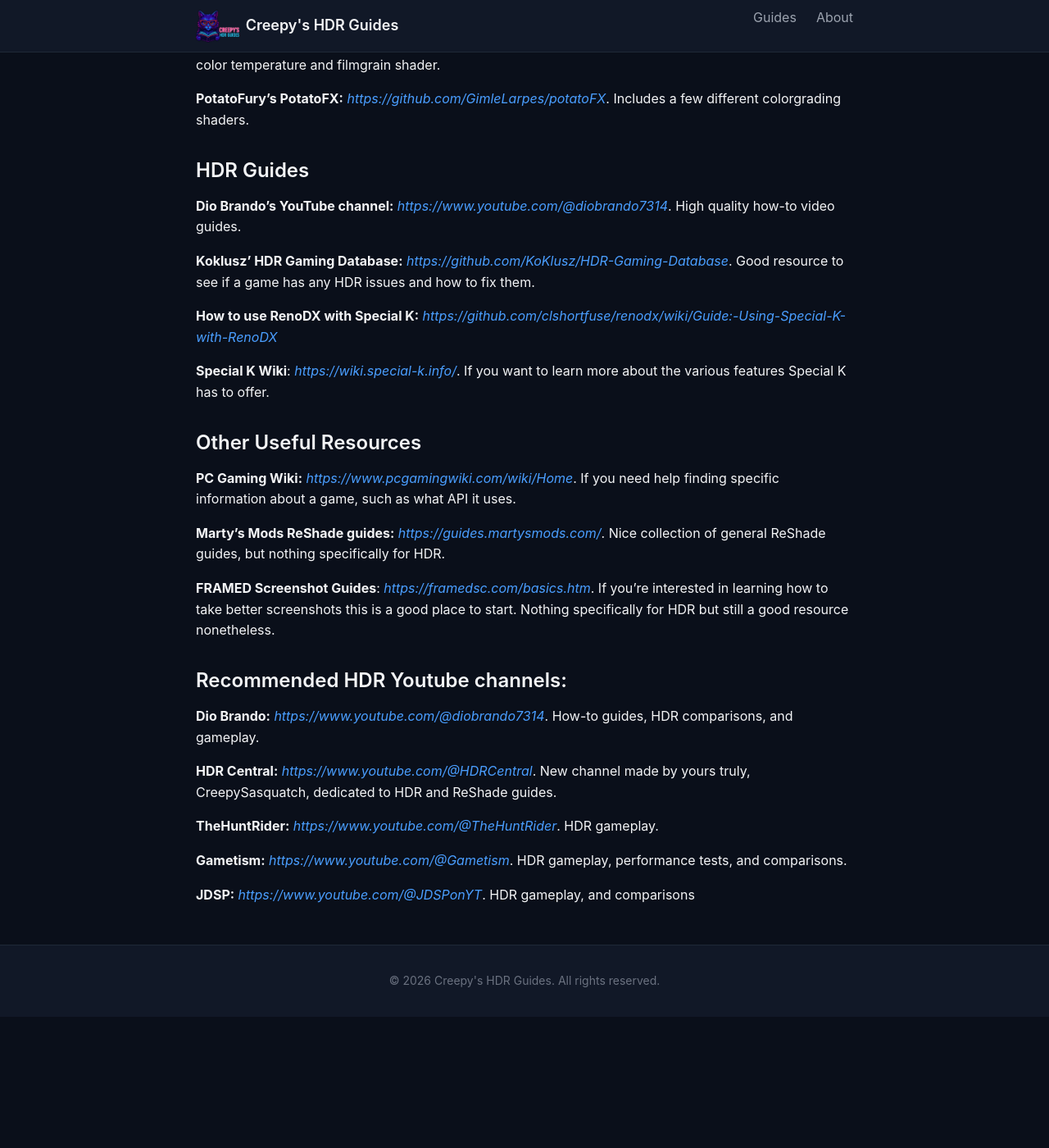
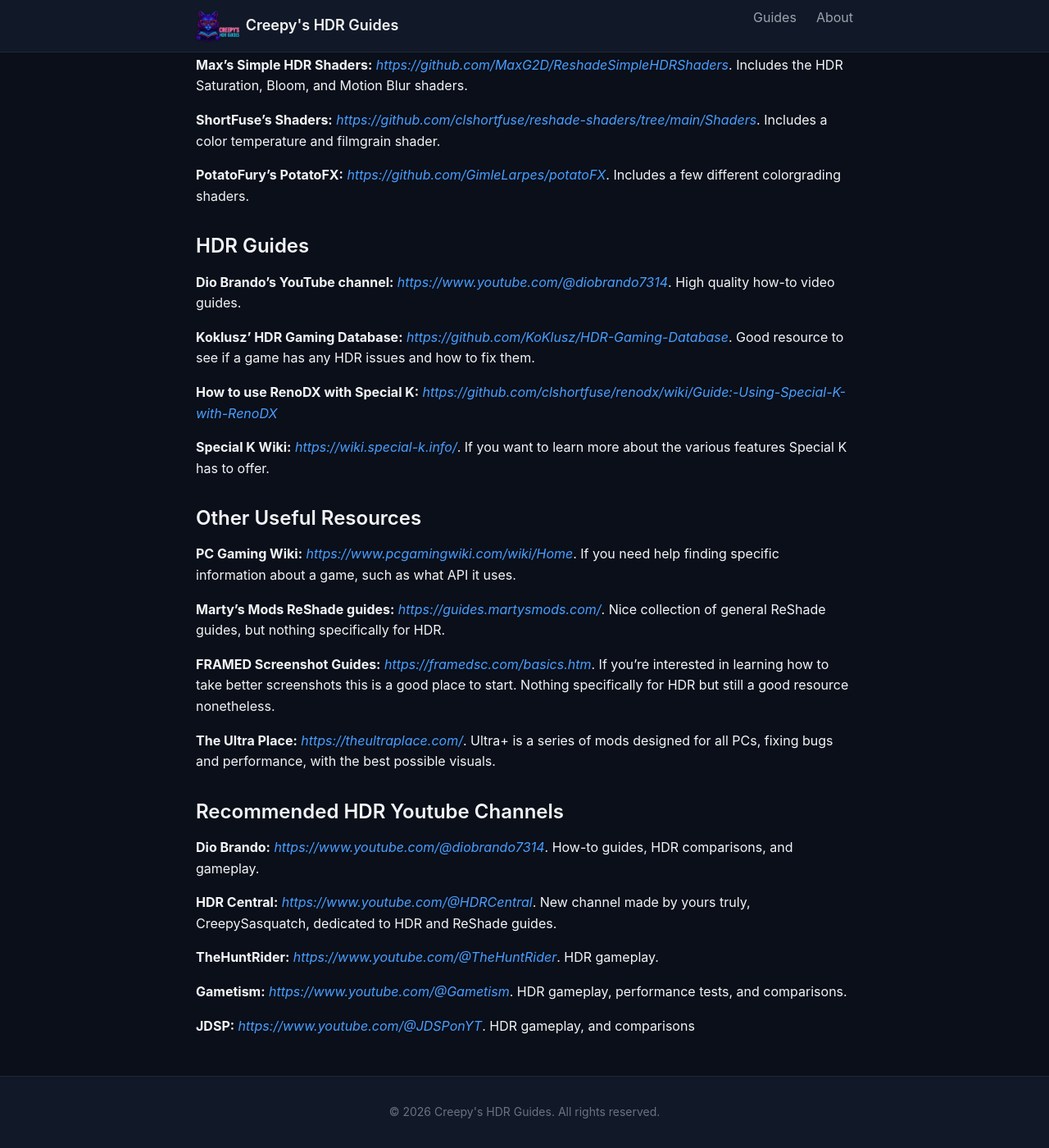
Before and after one commit to CreepySasquatch/HDRMods, a Jekyll site: the page built from pages/Guides/HDR-Link-Library.md, in a window 1280 px wide and 1400 px high, scrolled down 2432 px. Shown: the whole window at 82% size. Built offline with Jekyll 4.4.1, drawn with Linux system fonts in a browser that asks for light colours; before the commit the page ends 3672 px from its top, so only the background shows below that; some of the changed text lies outside the part shown.

Commit message:
Created Discord HDR Screenshot guide.  Updated a few other guides.
Created Discord HDR Screenshot guide.  Split it off from the main HDR screenshot guide since the latter is still a WIP and the Discord portion is completed.

Added Ultra+ info to HDR Link Library.

```diff
--- a/pages/Guides/HDR-Link-Library.md
+++ b/pages/Guides/HDR-Link-Library.md
@@ -32,6 +32,8 @@
 
 **ReShade:** *<https://discord.com/invite/PrwndfH>*.  The official ReShade server.
 If you have a question about ReShade that doesn't necessarily revolve around HDR then this is the place to go.  This is also the server to join if you're interested in making your own addons or shaders.
+
+**The Ultra Place:** *<https://discord.com/invite/ultraplace>*.  The home of the Ultra Plus family of mods.  What RenoDX and Luma does for HDR, Ultra Plus does for improving game visuals, bug fixes, and performance tweaks.
 
 ## HDR Addons or Related Tools
 
@@ -135,7 +137,7 @@
 
 **How to use RenoDX with Special K:** *<https://github.com/clshortfuse/renodx/wiki/Guide:-Using-Special-K-with-RenoDX>*
 
-**Special K Wiki**: *<https://wiki.special-k.info/>*. If you want to
+**Special K Wiki:** *<https://wiki.special-k.info/>*. If you want to
   learn more about the various features Special K has to offer.
 
 ## Other Useful Resources
@@ -148,12 +150,14 @@
   Nice collection of general ReShade guides, but nothing specifically
   for HDR.
 
-**FRAMED Screenshot Guides**: *<https://framedsc.com/basics.htm>*. If
+**FRAMED Screenshot Guides:** *<https://framedsc.com/basics.htm>*. If
   you're interested in learning how to take better screenshots this is a
   good place to start. Nothing specifically for HDR but still a good
   resource nonetheless.
 
-## Recommended HDR Youtube channels:
+**The Ultra Place:** *<https://theultraplace.com/>*. Ultra+ is a series of mods designed for all PCs, fixing bugs and performance, with the best possible visuals.
+
+## Recommended HDR Youtube Channels
 
 **Dio Brando:** *<https://www.youtube.com/@diobrando7314>*.  How-to guides, HDR comparisons, and gameplay.
 
```
Also changed, not shown: index.md (+4 -1 lines), pages/Guides/Discord-HDR-Screenshots.md (added, +62 -0 lines), pages/Guides/HDR-Screenshot-Guide.md (+4 -28 lines), pages/about.md (+7 -8 lines).
